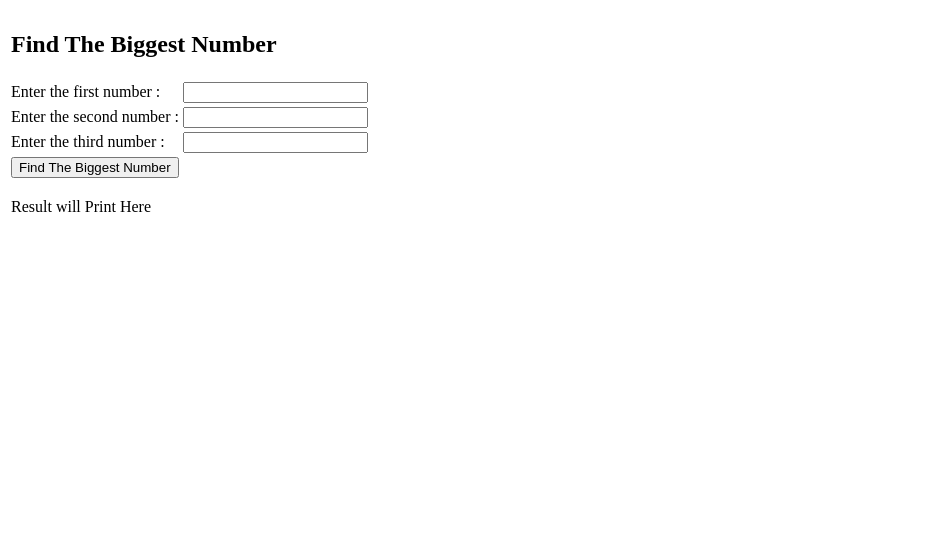
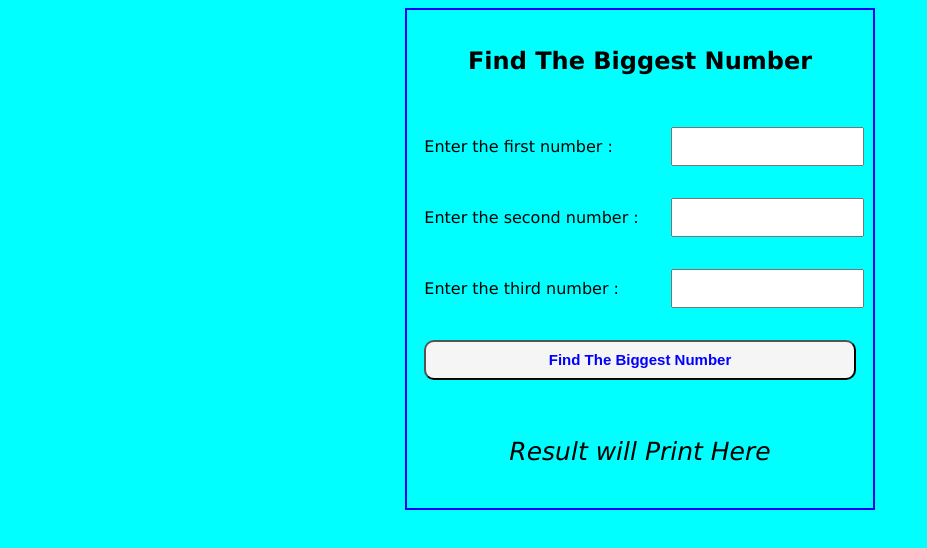
Before and after one commit to maheshmudy/Biggest, a plain HTML site: page index.html in a window 1280 px wide. Shown: the whole page, without its empty margins (0-927 px from the left). Drawn offline with Linux system fonts and the light colour scheme.

Commit message:
styles added

```diff
--- a/index.css
+++ b/index.css
@@ -0,0 +1,39 @@
+body{
+    background-color: aqua;
+    font-family: Verdana, Geneva, Tahoma, sans-serif;
+}
+table{
+    margin: auto;
+    border: solid 2px blue;
+}
+td{
+    padding: 15px;
+}
+button{
+    width: 100%;
+    height: 40px;
+    font-weight: 700;
+    font-size: 15px;
+    border-radius: 10px;
+    color: blue;
+    background: whitesmoke;
+}
+#btn:hover{
+    color: white;
+    background: green;
+    border: none;
+}
+input{
+    height: 33px;
+    width: 100%;
+
+}
+p{
+    text-align: center;
+
+    font-style: italic;
+    font-size: 25px;
+}
+h2{
+    text-align: center;
+}
--- a/index.html
+++ b/index.html
@@ -28,12 +28,12 @@
             <td><input type="number" id="numver-3"></td>
         </tr>
         <tr>
-            <td>
-                <button>Find The Biggest Number</button>
+            <td colspan="2">
+                <button id="btn">Find The Biggest Number</button>
             </td>
         </tr>
-        <tr>
-            <td>
+        <tr >
+            <td colspan="2">
                 <p>Result will Print Here </p>
             </td>
         </tr>
```
